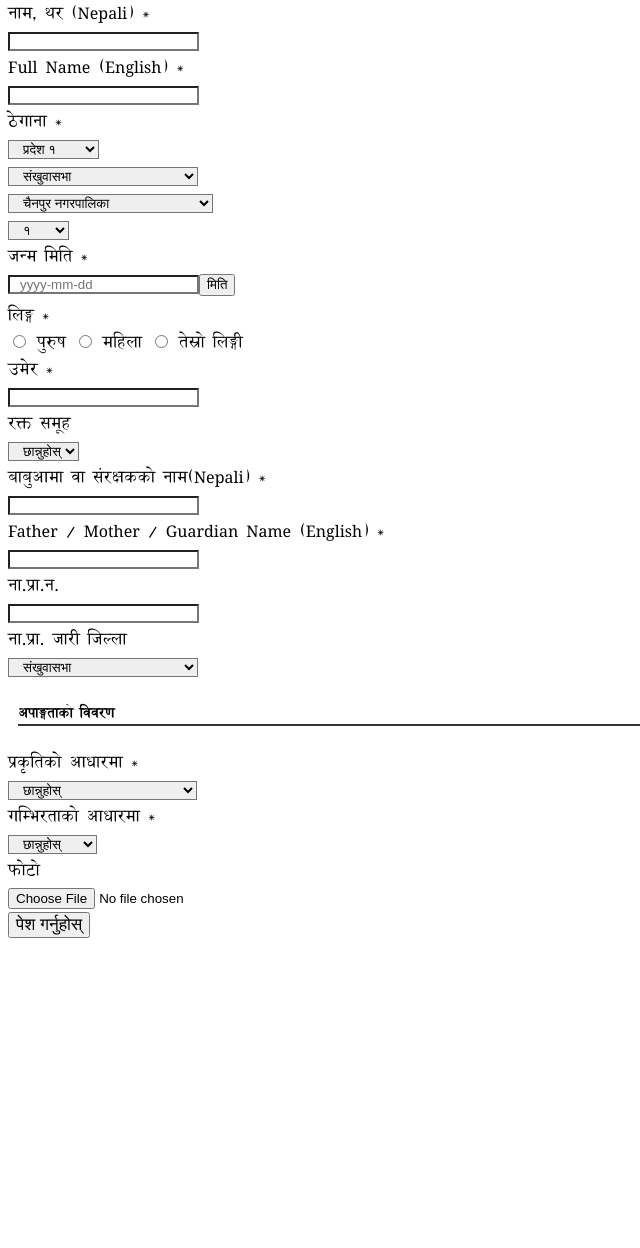
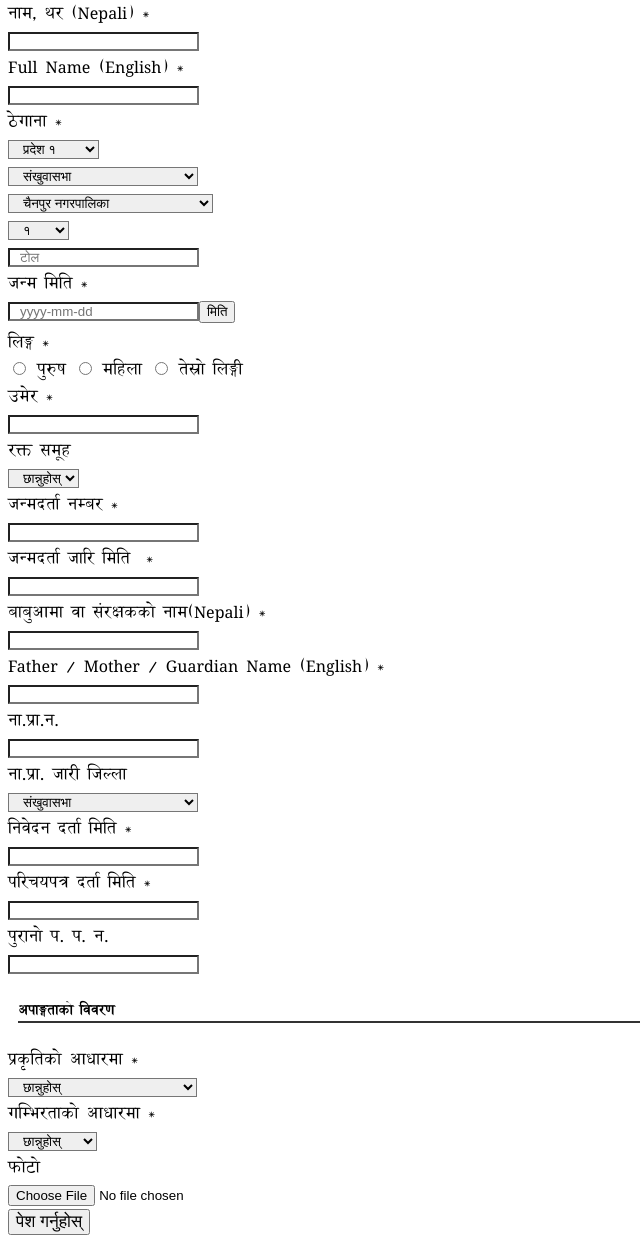
Before and after one commit to SolutionGate-SG/card, a CodeIgniter app: page /database/save-disable-detail in a window 1280 px wide. Shown: the part 473-1721 px from the top of the page, without its empty margins (0-640 px from the left). Before the commit the page ends 1411 px from the top, so only its background shows below. Run offline with CodeIgniter, Linux system fonts and the light colour scheme; the visitor is signed in with stand-in values (Sample User, id 1); data comes from the database, SQL or seed files in the repository; some libraries are stand-ins or nearby versions.

Commit message:
new fields added - backend not done yet

```diff
--- a/application/modules/DisableDetails/views/disable_form_page.php
+++ b/application/modules/DisableDetails/views/disable_form_page.php
@@ -107,7 +107,7 @@
                                          <?php endforeach;?>
                                         </select>
                                    </div>
-                                   <div class="col-md-3 mb-sm-2">
+                                   <div class="col-md-2 mb-sm-2">
                                        <select name="district" class="form-control district select2 district_selected" required id="district_selected-1">
                                            <option value="" >जिल्ला</option>
                                         <?php  foreach($districts as $district): ?>
@@ -129,7 +129,7 @@
                                         <?php endforeach;?>
                                         </select>
                                    </div>
-                                   <div class="col-md-3 mb-sm-2">
+                                   <div class="col-md-2 mb-sm-2">
                                        <select name="local_body" class="form-control local-body select2 local_body_selected" required id="local_body_selected-1">
                                            <option value="">गा.वि.स./न.पा </option>
                                            <?php foreach($locals as $local): ?>
@@ -151,7 +151,7 @@
                                            <?php endforeach;?>
                                        </select>
                                    </div>
-                                   <div class="col-md-2 mb-sm-2">
+                                   <div class="col-md-1.5 mb-sm-1">
                                        <select name="ward" class="form-control ward-no select2 ward_selected" required id="ward_selected-1">
                                              <option value="" selected>वडा नं</option>
                                          <?php foreach($wards as $ward) : ?>
@@ -171,6 +171,10 @@
                                              ><?= $ward->name ?></option>
                                          <?php endforeach;?>
                                         </select>
+                                   </div>
+
+                                   <div class="col-md-2 mb-sm-2">
+                                   <input type="text" placeholder="टोल" name="tole" class="form-control "/>
                                    </div>
                                </div>
                        </div>
@@ -241,6 +245,35 @@
                        </div>
                     </div>
                     <div class="row">
+                       <div class="col-md-5">
+                           <div class="form-group row">
+                               <label class="col-sm-4 col-form-label"><span
+                                       class="float-right">जन्मदर्ता नम्बर<span
+                                       class="text-danger">&nbsp;*</span></span></label>
+                               <div class="col-sm-7">
+                                   <div class="input-group">
+                                       <input type="text" id="nepaliDate4" name="nepali_birth_cert_no" class="form-control" required value="<?= isset($result) ? $result->nepali_birth_date : set_value('nepali_birth_date')?>" placeholder=""/>
+                                   </div>
+                               </div>
+                           </div>
+                       </div>
+                       <div class="col-md-4">
+                           <div class="form-group row">
+                               <label class="col-sm-5 col-form-label">
+                                   <span class="float-right">जन्मदर्ता जारि मिति
+                                       <span class="text-danger">&nbsp;*</span>
+                                    </span>
+                                </label>
+                               <div class="col-sm-7">
+                                   <div class="input-group">
+                                       <input type="text" id="nepaliDate4" name="nepali_birth_reg_no" class="form-control" required value="<?= isset($result) ? $result->nepali_birth_date : set_value('nepali_birth_date')?>" placeholder=""/>
+                                   </div>
+                               </div>
+                           </div>
+                       </div>
+                    </div>
+
+                    <div class="row">
                         <div class="col-md-6">
                             <div class="form-group row">
                                 <label class="col-sm-4 col-form-label"><span
@@ -301,6 +334,41 @@
                                             ><?= $district->name ?></option>
                                             <?php endforeach;?>
                                          </select>
+                                    </div>
+                                </div>
+                            </div>
+                        </div>
+                        <div class="col-md-6">
+                            <div class="form-group row">
+                                <label class="col-sm-4 col-form-label">
+                                    <span class="float-right">निवेदन दर्ता मिति<span
+                                        class="text-danger">&nbsp;*</span></span></label>
+                                <div class="col-sm-8">
+                                    <div class="input-group">
+                                        <input type="text" name="nibedhan_reg_no" class="form-control"/>
+                                    </div>
+                                </div>
+                            </div>
+                        </div>
+                        <div class="col-md-6">
+                            <div class="form-group row">
+                                <label class="col-sm-4 col-form-label">
+                                    <span class="float-right">परिचयपत्र दर्ता मिति<span
+                                        class="text-danger">&nbsp;*</span></span></label>
+                                <div class="col-sm-8">
+                                    <div class="input-group">
+                                        <input type="text" name="nibedhan_reg_no" class="form-control"/>
+                                    </div>
+                                </div>
+                            </div>
+                        </div>
+                        <div class="col-md-6">
+                            <div class="form-group row">
+                                <label class="col-sm-4 col-form-label">
+                                    <span class="float-right">पुरानो प. प. न.</span></label>
+                                <div class="col-sm-8">
+                                    <div class="input-group">
+                                        <input type="text" name="nibedhan_reg_no" class="form-control"/>
                                     </div>
                                 </div>
                             </div>
```
Also changed, not shown: application/modules/DisableDetails/views/disable_list_page.php (+12 -0 lines).
